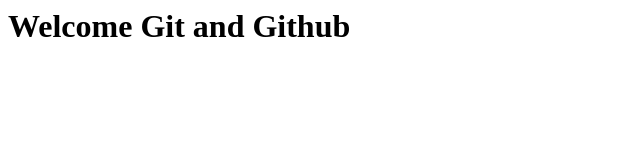
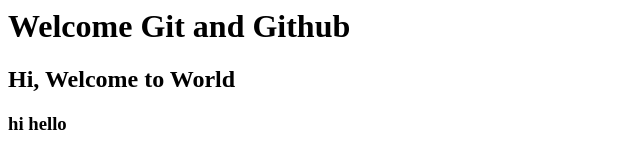
Before and after one commit to Aashika99/demopropeljuly2023, a plain HTML site: page index.html in a window 1280 px wide. Shown: the whole page, without its empty margins (0-640 px from the left). Drawn offline with Linux system fonts and the light colour scheme.

Commit message:
updated index.html

```diff
--- a/index.html
+++ b/index.html
@@ -1 +1,3 @@
 <h1>Welcome Git and Github</h1>
+<h2>Hi, Welcome to World</h2>
+<h3>hi hello</h3>
```
